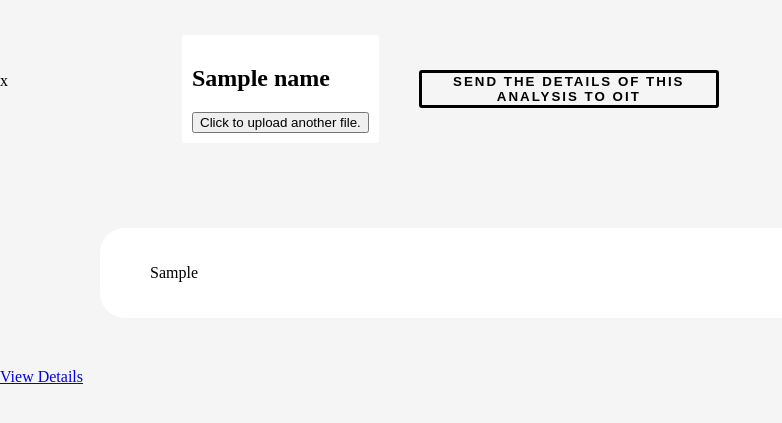
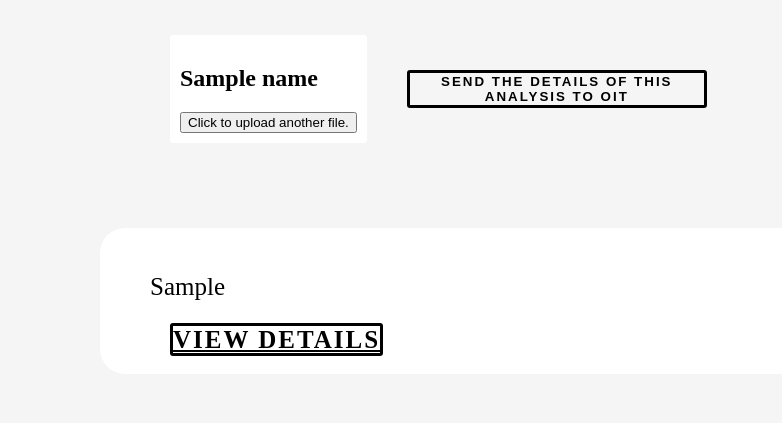
Before and after one commit to cshi56/Malicious-Code, a Django app: template django-site/src/test/templates/test/results.html in a window 1280 px wide. Shown: the part 68-491 px from the top of the page, without its empty margins (0-782 px from the left). Run offline with Django 3.2, Linux system fonts and the light colour scheme; the template is opened without the code that fills it: most values are stand-ins (such as "Sample title", 1, 10 or a date in 2020).

Commit message:
migrations and styling changes

```diff
--- a/django-site/src/static/css/verdict_style.css
+++ b/django-site/src/static/css/verdict_style.css
@@ -32,6 +32,20 @@ body {
 	background-color: #FFFFFF;
 	border-radius: 25px;
 	font-size: 100%;
+}
+
+.about2 {
+	padding-left: 50px;
+	padding-right: 50px;
+	padding-top: 20px;
+	padding-bottom: 20px;
+	margin: 50px;
+	margin-left: 100px;
+	margin-right: 100px;
+	display: block;
+	background-color: #FFFFFF;
+	border-radius: 25px;
+	font-size: 25px;
 }
 
 #site-name {
--- a/django-site/src/test/templates/test/results.html
+++ b/django-site/src/test/templates/test/results.html
@@ -10,10 +10,6 @@
 {% endblock %}
 
 {% block content %}
-
-
-        {{ hash }}
-
 
 <div class="row">
 	<span class="subgallery">
@@ -30,11 +26,10 @@
 </div>
 
 
-	<article class="about">
+	<article class="about2">
       <p> {{ yaraOut }} </p>
+      <a class="button" href="/test/{{ number }}/details">View Details </a>
   </article>
-
-        <a href="/test/{{ number }}/details">View Details </a>
 
 <!-- FIRST DRAFT ALERT BUTTON
         <form action='/test/{{ number }}/send_email/' method='GET'>
```
Also changed, not shown: django-site/src/test/models.py (+3 -3 lines), django-site/src/db.sqlite3, django-site/src/static/css/307-3077324_x-mark-cross-computer-icons-clip-art-red-cross-icon.jpg (added), django-site/src/static/css/unnamed.png (added), django-site/src/test/migrations/0003_auto_20200707_1547.py (added), 4 other files.
